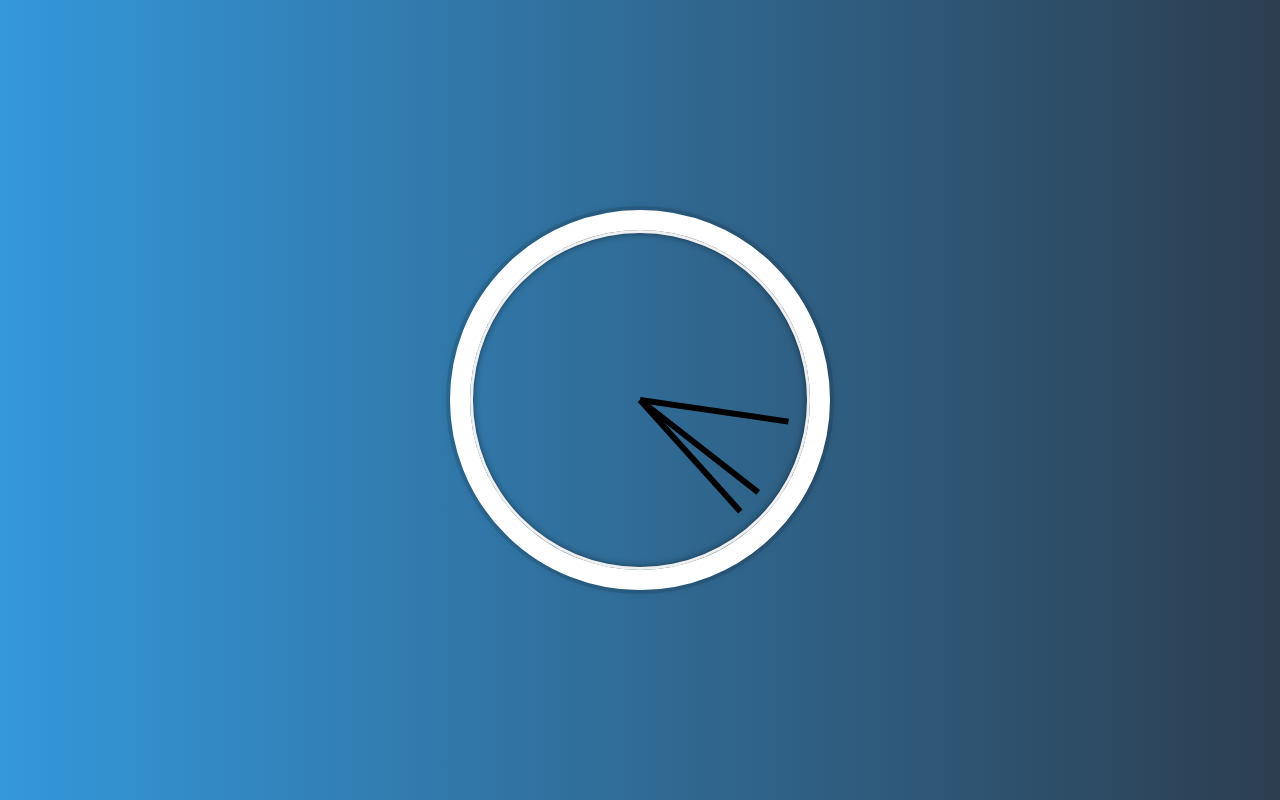
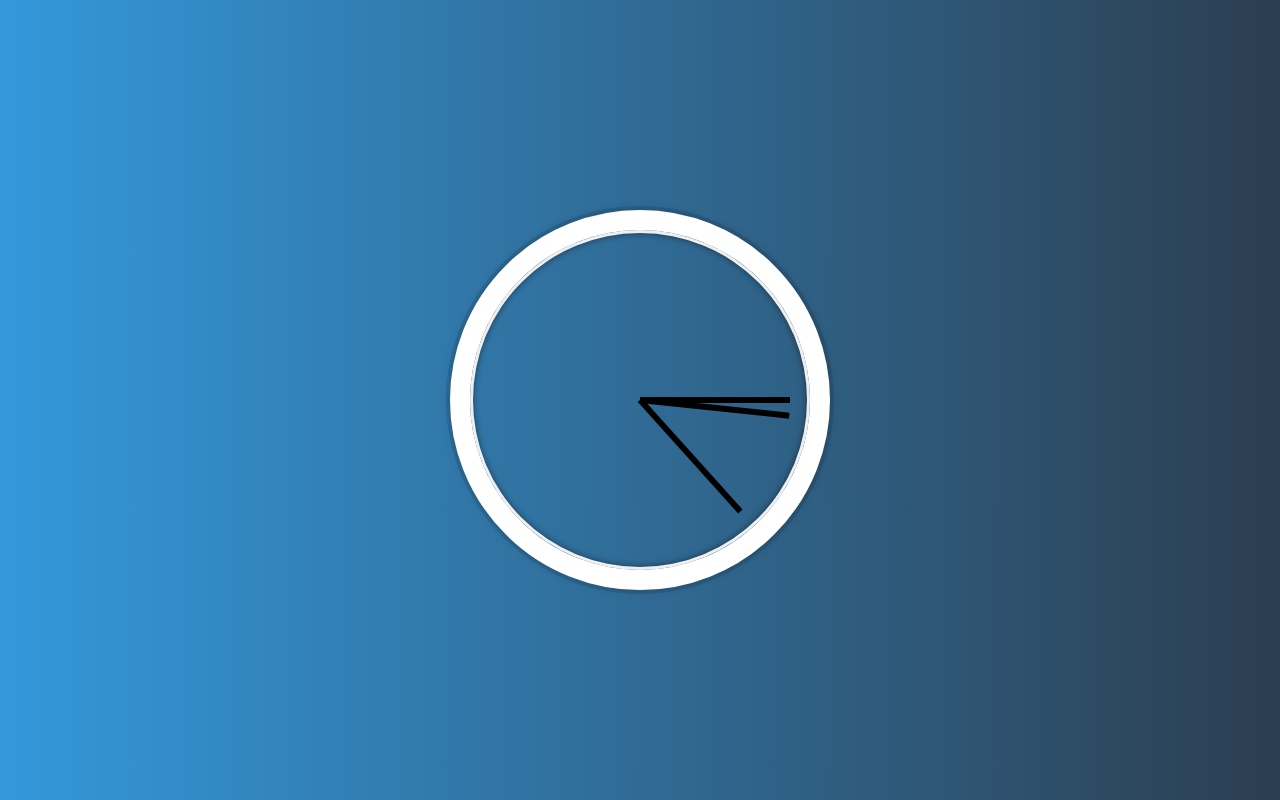
Before and after one commit to urmilbhatt/javascript30, a plain HTML site: page 02-JS+CSSClock/index.html in a window 1280 px wide. Drawn offline with Linux system fonts and the light colour scheme.

Commit message:
fixed glitch

```diff
--- a/02-JS+CSSClock/index.html
+++ b/02-JS+CSSClock/index.html
@@ -83,20 +83,21 @@
       secondHand.style.transform = `rotate(${secondsDegrees}deg)`;
 
       const minutes = now.getMinutes();
-      const minutesDegrees = ((minutes / 60) * 360) + ((seconds / 60) * 6) + 90;
+      const minutesDegrees = ((minutes / 60) * 360) + 90;
       minuteHand.style.transform = `rotate(${minutesDegrees}deg)`;
 
-      const hour = now.getMinutes();
-      const hourDegrees = ((hour / 12) * 360) + ((minutes / 60) * 30) + 90;
-      hourHand.style.transform = `rotate(${hourDegrees}deg)`;
+      const hours = now.getHours();
+      const hourDegrees = ((hours / 12) * 360) + 90;
+      hourHand.style.transform = `rotate(${hourDegrees}deg)`
+
 
       if (secondsDegrees === 90) secondHand.style.transition = 'all 0s';
       else secondHand.style.transition = 'all 0.05s';
 
-      if (minutesDegrees === 90) minuteHand.style.transition = 'all 0s';
-      else minuteHand.style.transition = 'all 0.1s';
+      // if (minutesDegrees === 90) minuteHand.style.transition = 'all 0s';
+      // else minuteHand.style.transition = 'all 0.1s';
 
-      console.log('it\'s： ' + hour + ":" + minutes + ":" + seconds);
+      console.log('it\'s： ' + hours + ":" + minutes + ":" + seconds);
 
     }
 
```
